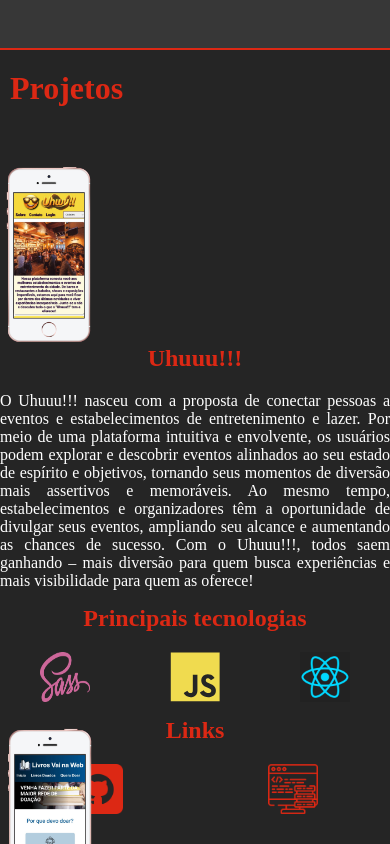
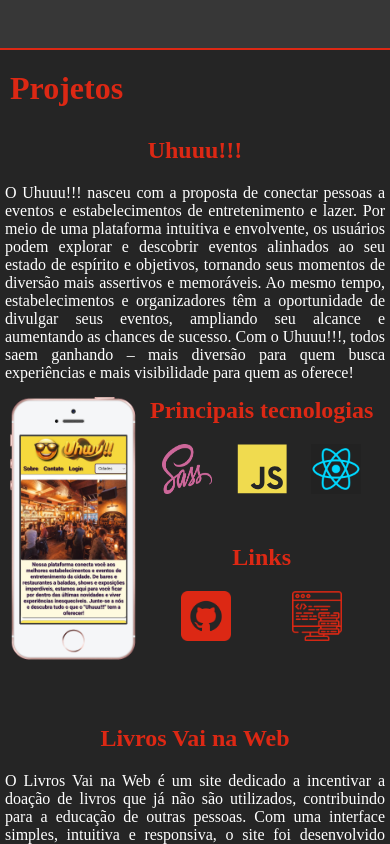
Before and after one commit to Xande-Alves/Portfolio, a React (Vite) app: page / in a window 390 px wide. Shown: the part 2600-3444 px from the top of the page. Built offline with nearby package versions, Linux system fonts and the light colour scheme.

Commit message:
Falta responsividade tela deitada e foto do portfolio

```diff
--- a/src/App.jsx
+++ b/src/App.jsx
@@ -362,6 +362,13 @@
 
     return () => document.removeEventListener("click", handleClickOutside);
   }, [menuOpen]);
+
+  //RENDERIZAÇÃO DOS PROJETOS EM TELAS MENORES QUE 500PX
+  useEffect(() => {
+    const handleResize = () => setIsMobile(window.innerWidth < 500);
+    window.addEventListener("resize", handleResize);
+    return () => window.removeEventListener("resize", handleResize);
+  }, []);
 
 
   return (
@@ -838,6 +845,79 @@
               </div>
             ))}
           </div>
+          <div className="listaProjetosMobile">
+            {projetos.map((projeto, index) => (
+              <div key={index} className="projeto">
+                <div className="tituloDesc">
+                  <h4>{projeto.titulo}</h4>
+                  <p>{projeto.descricao}</p>
+                </div>
+                <div className="imgInfos">
+                  <div className="imgMobile">
+                    <img
+                      src={projeto.imagem}
+                      alt={projeto.altImagem}
+                      className="imgProjeto"
+                    />
+                  </div>
+
+                  <div className="infos">
+                    <h4>Principais tecnologias</h4>
+                    <div className="projetoTec">
+                      {projeto.tecnologias.map((tec, idx) => (
+                        <img key={idx} src={tec.imagem} alt={tec.alt} />
+                      ))}
+                    </div>
+
+                    <h4>Links</h4>
+                    <div className="projetoLink">
+                      {projeto.links.map((link, linkIdx) => {
+                        const uniqueKey = `${index}-${linkIdx}`;
+
+                        return (
+                          <a
+                            key={uniqueKey}
+                            href={link.url}
+                            target="_blank"
+                            rel="noopener noreferrer"
+                          >
+                            <img
+                              src={hoveredImage[uniqueKey] || link.imagem}
+                              alt={link.alt}
+                              onMouseEnter={() => {
+                                if (link.imagem === github) {
+                                  setHoveredImage((prev) => ({
+                                    ...prev,
+                                    [uniqueKey]:
+                                      nomeBotao === "Modo Claro"
+                                        ? githubB
+                                        : githubP,
+                                  }));
+                                } else {
+                                  setHoveredImage((prev) => ({
+                                    ...prev,
+                                    [uniqueKey]:
+                                      nomeBotao === "Modo Claro" ? navB : navP,
+                                  }));
+                                }
+                              }}
+                              onMouseLeave={() => {
+                                setHoveredImage((prev) => {
+                                  const newState = { ...prev };
+                                  delete newState[uniqueKey];
+                                  return newState;
+                                });
+                              }}
+                            />
+                          </a>
+                        );
+                      })}
+                    </div>
+                  </div>
+                </div>
+              </div>
+            ))}
+          </div>
         </section>
       </main>
       <footer className={`footer ${isDark2 ? "dark2" : "light2"}`}>
--- a/src/app.scss
+++ b/src/app.scss
@@ -619,16 +619,98 @@
 
     .projetos {
       .listaProjetos {
+        display: none;
+      }
+
+      .listaProjetosMobile {
+        display: flex;
+        width: 100%;
+        flex-wrap: wrap;
+        margin-top: -30px;
+
         .projeto {
-          width: 100%;
+          display: flex;
           flex-direction: column;
 
-          .imgProjeto {
-            width: 100px;
-            height: 178px;
+          .tituloDesc {
+            display: flex;
+            flex-direction: column;
+
+            h4 {
+              color: #dc2814;
+              font-size: 1.5em;
+              margin-bottom: 20px;
+              text-align: center;
+            }
+
+            p {
+              text-align: justify;
+              margin: 0 5px 15px 5px;
+            }
+          }
+
+          .imgInfos {
+            display: flex;
+
+            h4 {
+              color: #dc2814;
+              font-size: 1.5em;
+              margin-bottom: 20px;
+              text-align: center;
+            }
+
+            .imgMobile {
+              img {
+                width: 150px;
+                height: 267px;
+              }
+            }
+
+            .infos {
+              display: flex;
+              flex-direction: column;
+
+              .projetoTec {
+                display: flex;
+                width: 100%;
+                justify-content: space-around;
+                margin-bottom: 50px;
+
+                img {
+                  width: 50px;
+                }
+              }
+
+              .projetoLink {
+                display: flex;
+                width: 100%;
+                justify-content: space-around;
+                margin-bottom: 80px;
+
+                img {
+                  width: 50px;
+                }
+              }
+            }
           }
         }
       }
     }
   }
+
+  .footer {
+    div {
+      width: 90%;
+      justify-content: space-between;
+
+      img {
+        width: 70px;
+      }
+
+      p {
+        font-size: 0.7em;
+        text-align: center;
+      }
+    }
+  }
 }
```
